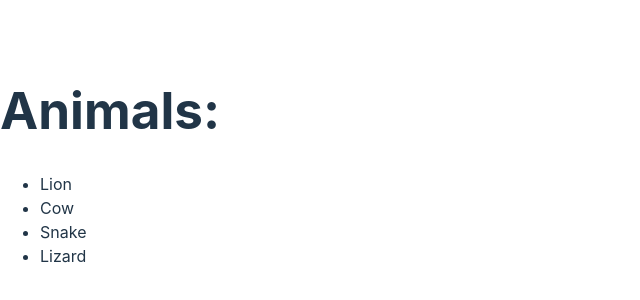
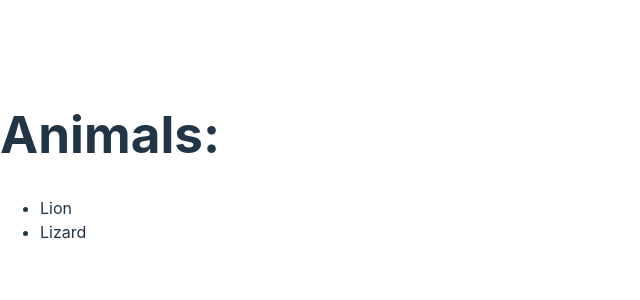
Before and after one commit to Kbouti/reactPractice, a React (Vite) app in the folder my-first-react-app/: page / in a window 1280 px wide. Shown: the part 234-534 px from the top of the page, without its empty margins (0-640 px from the left). Built offline with nearby package versions, Linux system fonts and the light colour scheme.

Commit message:
List only animals that start with L

```diff
--- a/my-first-react-app/src/Greeting.jsx
+++ b/my-first-react-app/src/Greeting.jsx
@@ -14,7 +14,7 @@
   return (
     <ul>
       {props.animals.map((animal) => {
-        return <ListItem key={animal} animal={animal} />;
+        return animal.startsWith("L") ? <li key={animal}>{animal}</li> : null;
       })}
     </ul>
   );
```
